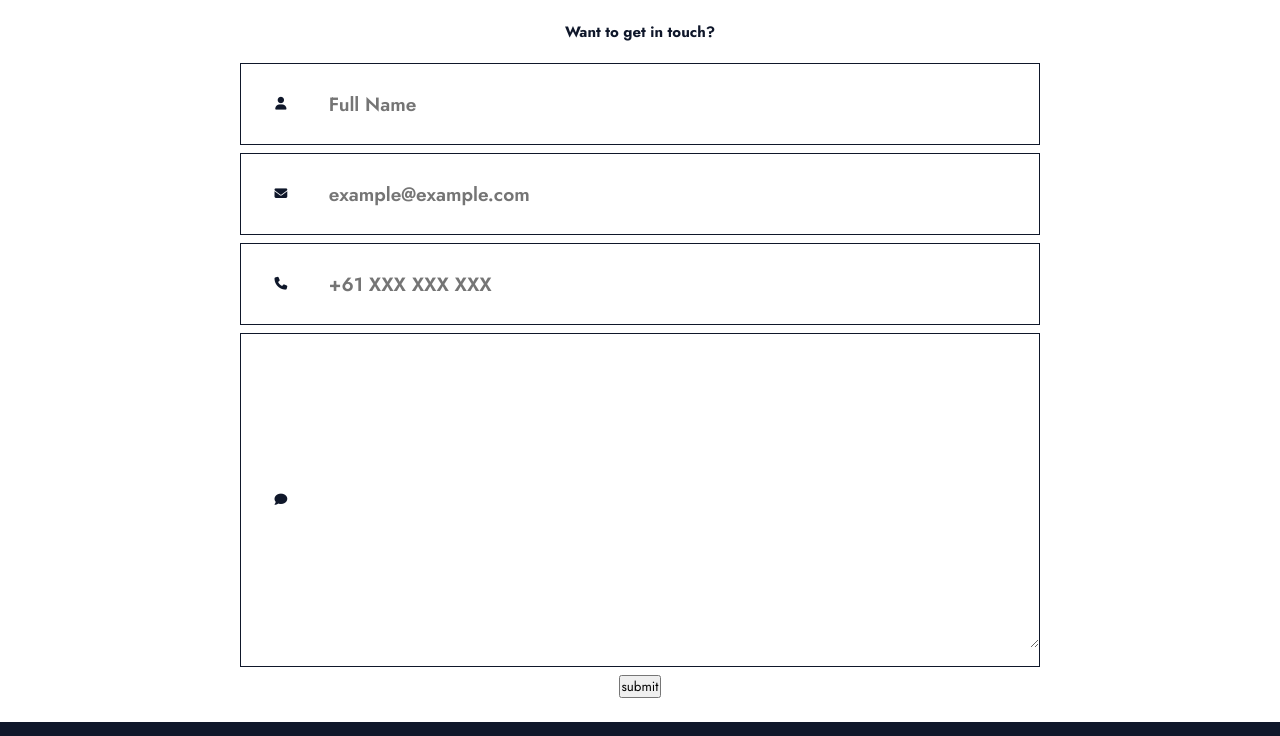
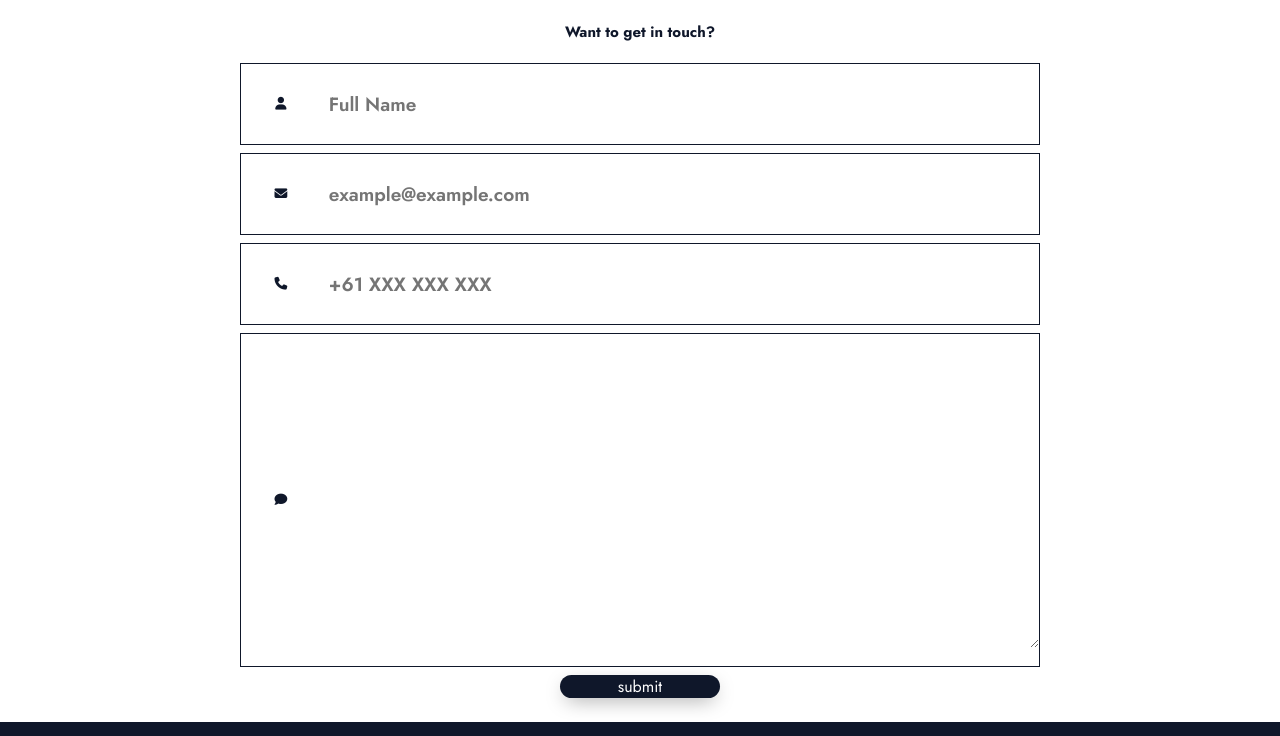
Before and after one commit to tjmurphy95/vanilla-port, a plain HTML site: page index.html in a window 1280 px wide. Shown: the part 2945-3681 px from the top of the page. Drawn offline with nearby package versions, Linux system fonts and the light colour scheme.

Commit message:
style submit button

```diff
--- a/index.html
+++ b/index.html
@@ -192,7 +192,7 @@
         gap: 10px;
       }
       .project-item {
-        box-shadow: 0 0 4px 1px lightgray;
+        box-shadow: 0 0 4px 1px #0f172a;
         display: flex;
         align-items: center;
         justify-content: center;
@@ -200,7 +200,7 @@
       }
 
       .project-item:hover {
-        box-shadow: 0 0 4px 2px #0f172a;
+        box-shadow: 0 0 4px 2px lightgray;
       }
 
       .project-grid img {
@@ -315,6 +315,21 @@
         border: none;
       }
 
+      button{
+    width: 20%;
+    height: 10%;
+    border: none;
+    outline: none;
+    background: #0f172a;
+    color: #fff;
+    font-size: 1rem;
+    border-radius: 40px;
+    text-align: center;
+    box-shadow: 0 6px 20px -5px rgba(0,0,0,0.4);
+    position: relative;
+    overflow: hidden;
+    cursor: pointer;
+}
 
 
 
@@ -439,6 +454,7 @@
           </div>
         </div>
       </section> -->
+      <!-- projects section -->
       <section id="projects">
         <h2 class="section-header">Projects</h2>
         <div class="section-wrapper">
@@ -521,7 +537,7 @@
               Want to get in touch?
             </h3>
 
-            <form class="contact-form">
+            <form class="contact-form" onsubmit="return false">
                 <div class="form-item">
                     <label><i class="fa-solid fa-user"></i></label><input class="form-input" type="text" name="name" id="name" placeholder="Full Name">
                 </div>
@@ -534,7 +550,7 @@
             <div class="form-item">
                 <label><i class="fa-solid fa-comment"></i></label><textarea class="form-input" name="" id="" cols="30" rows="10"></textarea>
             </div>
-                <button class="submit-button" type="submit">submit</button>
+                <button class="submit-button" type="submit" onclick="submitInfo()">submit</button>
             </form>
 
         </div>
```
